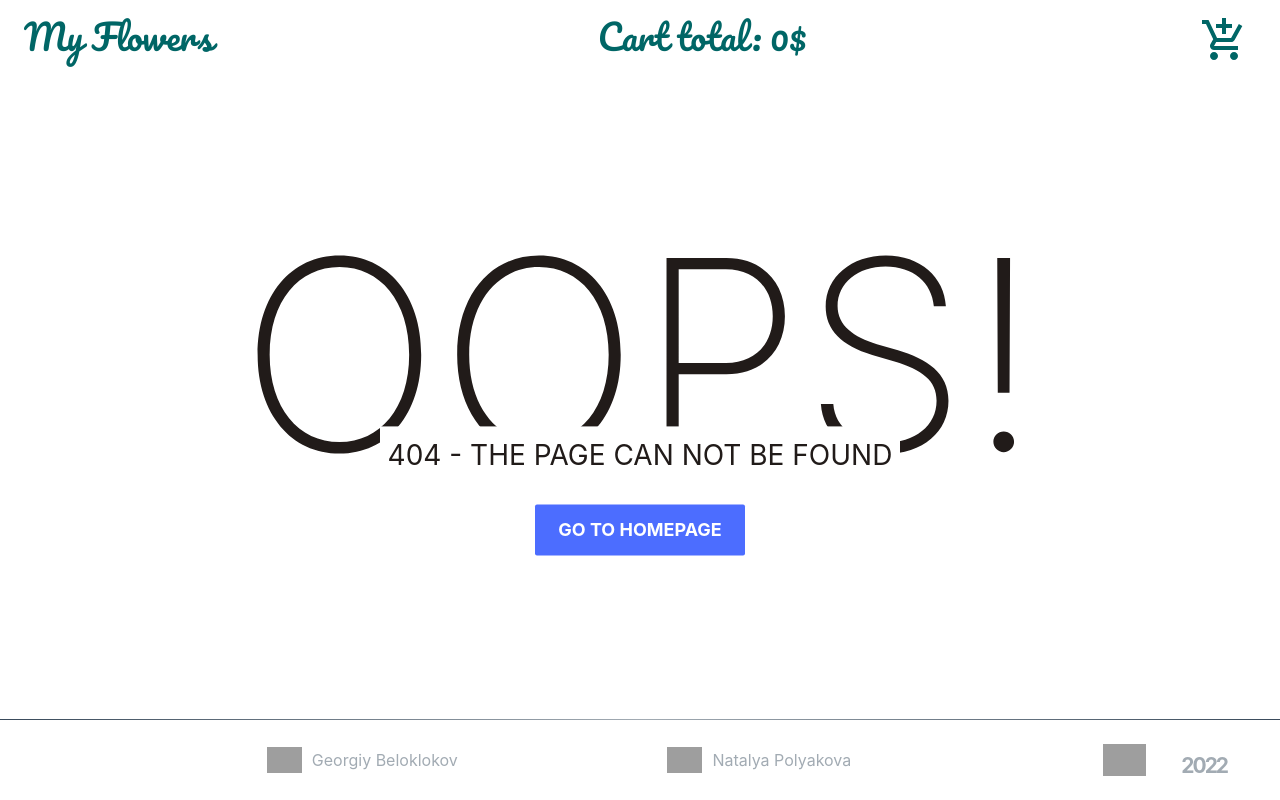
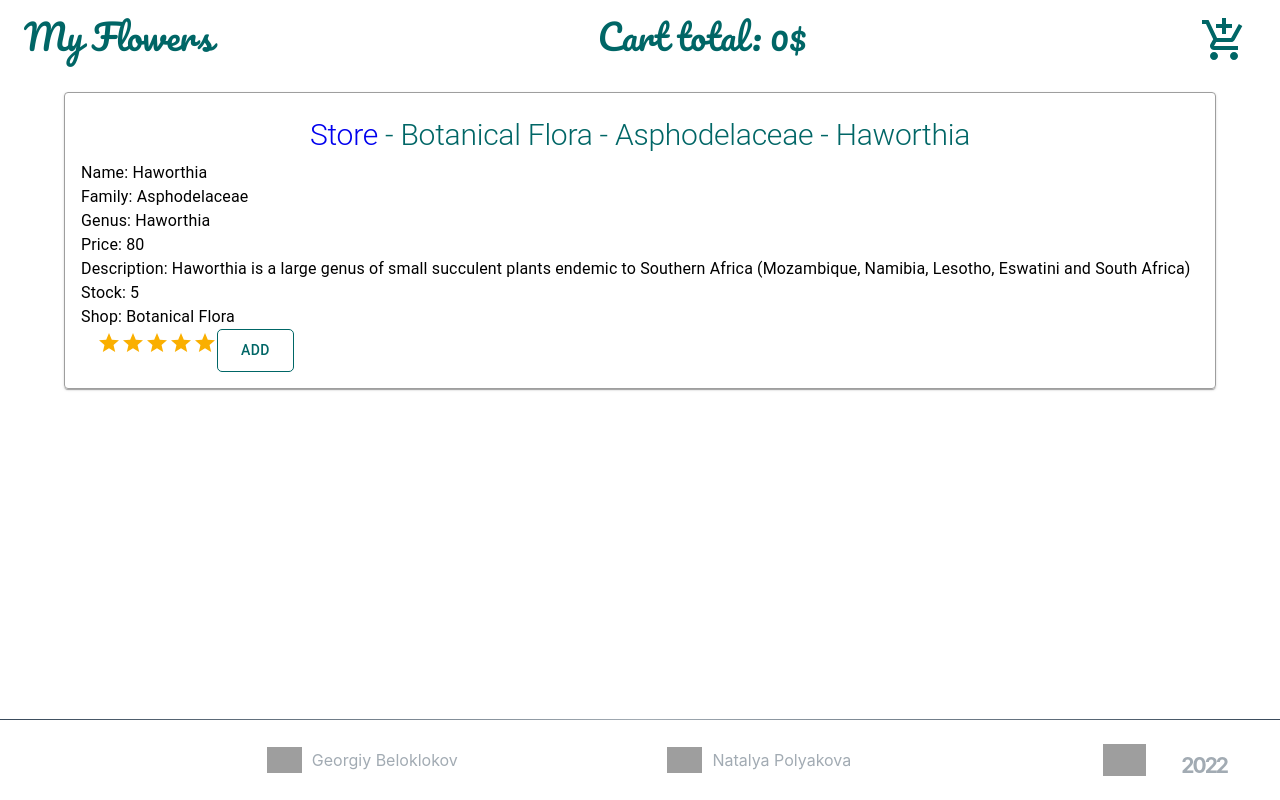
Before and after one commit to Skave-a/online-store, a React (Create React App) app: page /1/Haworthia in a window 1280 px wide. Before the commit this address had no page. Built offline with nearby package versions, Linux system fonts and the light colour scheme; grey boxes are pictures that could not be loaded.

Commit message:
feat: added route sungle page

```diff
--- a/src/App.tsx
+++ b/src/App.tsx
@@ -6,6 +6,7 @@ import Page404 from './components/Pages/Page404/Page404';
 import Main from './components/modules/Main/Main';
 import Cart from './components/Pages/Cart/Cart';
 import { FlowersType } from './components/types/types';
+import SinglePage from './components/Pages/SinglePage/SinglePage';
 
 function App() {
   const [cart, setCart] = useState<FlowersType[]>(() => {
@@ -53,6 +54,17 @@ function App() {
           }
         />
         {/* <Route path="/anyPage" element={< AnyPage/>} /> */}
+        <Route
+          path={`/:id/:name`}
+          element={
+            <SinglePage
+              setCart={setCart}
+              cart={cart}
+              totalQuantity={totalQuantity}
+              setTotalQuantity={setTotalQuantity}
+            />
+          }
+        />
         <Route path="*" element={<Page404 />} />
       </Routes>
       <Footer />
--- /dev/null
+++ b/src/components/Pages/SinglePage/SinglePage.tsx
@@ -0,0 +1,82 @@
+import { flowersData } from '../../../data/data';
+import { Link, useParams } from 'react-router-dom';
+import { Box, Container, Rating, Typography } from '@mui/material';
+import { SERVICE_MESSAGES } from '../../utils/constants';
+import { FlowersType } from '../../types/types';
+import { ButtonCard } from '../../modules/ButtonCard/ButtonCard';
+
+interface ISinglePage {
+  setCart: (arg0: FlowersType[]) => void;
+  cart: FlowersType[];
+  setTotalQuantity: (arg0: number) => void;
+  totalQuantity: number;
+}
+
+export default function SinglePage(props: ISinglePage) {
+  const { id } = useParams();
+  const idet = Number(id) - 1;
+  return (
+    <Container sx={{ mt: '20px' }}>
+      <Box
+        sx={{
+          border: 1,
+          borderColor: 'grey.500',
+          borderRadius: 1,
+          marginBottom: 2,
+          p: 2,
+          boxShadow: 1,
+        }}
+      >
+        <Typography
+          variant="h2"
+          fontSize={30}
+          fontFamily={`font-family: sans-serif`}
+          color="#006666"
+          margin={1}
+          noWrap
+          textAlign={'center'}
+        >
+          <Link to={'/'} style={{ textDecoration: 'none' }}>
+            {SERVICE_MESSAGES.store}
+          </Link>
+          - {flowersData[idet].shop} - {flowersData[idet].family} - {flowersData[idet].name}
+        </Typography>
+        <Typography>
+          {SERVICE_MESSAGES.name} {flowersData[idet].name}
+        </Typography>
+        <Typography>
+          {SERVICE_MESSAGES.family} {flowersData[idet].family}
+        </Typography>
+        <Typography>
+          {SERVICE_MESSAGES.genus} {flowersData[idet].genus}
+        </Typography>
+        <Typography>
+          {SERVICE_MESSAGES.price} {flowersData[idet].price}
+        </Typography>
+        <Typography>
+          {SERVICE_MESSAGES.description} {flowersData[idet].description}
+        </Typography>
+        <Typography>
+          {SERVICE_MESSAGES.stock} {flowersData[idet].stock}
+        </Typography>
+        <Typography>
+          {SERVICE_MESSAGES.shop} {flowersData[idet].shop}
+        </Typography>
+        <Rating
+          name="half-rating-read"
+          defaultValue={flowersData[idet].rating}
+          precision={0.5}
+          readOnly
+          sx={{ padding: '0 0 10px 16px' }}
+        />
+        <ButtonCard
+          cards={flowersData[idet]}
+          setCart={props.setCart}
+          cart={props.cart}
+          totalQuantity={props.totalQuantity}
+          setTotalQuantity={props.setTotalQuantity}
+        />
+      </Box>
+    </Container>
+  );
+}
--- /dev/null
+++ b/src/components/modules/ButtonCard/ButtonCard.tsx
@@ -0,0 +1,52 @@
+import { Button } from '@mui/material';
+import { FlowersType } from '../../types/types';
+import { MouseEvent, useEffect, useState } from 'react';
+import { btnSX, BUTTONS } from '../../utils/constants';
+
+interface Icards {
+  cards: FlowersType;
+  setCart: (arg0: FlowersType[]) => void;
+  cart: FlowersType[];
+  setTotalQuantity: (arg0: number) => void;
+  totalQuantity: number;
+}
+
+export const ButtonCard = (props: Icards) => {
+  const [inCart, setInCart] = useState(false);
+
+  const buttonHandler = (e: MouseEvent<HTMLButtonElement>) => {
+    e.stopPropagation();
+    const isEqual = props.cart.some((item) => item.id === props.cards.id);
+    if (!isEqual) {
+      props.setCart([...props.cart, props.cards]);
+      props.setTotalQuantity(props.totalQuantity + 1);
+      setInCart(true);
+    }
+    if (e.currentTarget.textContent === BUTTONS.delete) {
+      const isEqual = props.cart.some((item) => item.id === props.cards.id);
+      if (isEqual) {
+        props.setCart(props.cart.filter((item: FlowersType) => item.id !== props.cards.id));
+        props.setTotalQuantity(props.totalQuantity - 1);
+        setInCart(false);
+      }
+    }
+  };
+
+  useEffect(() => {
+    const isEqual = props.cart.some((item) => item.id === props.cards.id);
+    if (isEqual) {
+      setInCart(true);
+    }
+  }, []);
+
+  return (
+    <Button
+      onClick={(e) => {
+        buttonHandler(e);
+      }}
+      sx={btnSX}
+    >
+      {inCart ? BUTTONS.delete : BUTTONS.add}
+    </Button>
+  );
+};
--- a/src/components/modules/Cards/CardItem.tsx
+++ b/src/components/modules/Cards/CardItem.tsx
@@ -2,10 +2,9 @@ import Card from '@mui/material/Card';
 import CardContent from '@mui/material/CardContent';
 import CardMedia from '@mui/material/CardMedia';
 import Typography from '@mui/material/Typography';
-import { Box, Button, CardActionArea, Grid, Rating } from '@mui/material';
+import { Box, CardActionArea, Rating } from '@mui/material';
 import { FlowersType } from '../../types/types';
-import { MouseEvent, useEffect, useState } from 'react';
-import { BUTTONS } from '../../utils/constants';
+import { ButtonCard } from '../ButtonCard/ButtonCard';
 
 interface Icards {
   key: number | undefined;
@@ -18,18 +17,6 @@ interface Icards {
   totalQuantity: number;
 }
 
-const btnSX = {
-  border: '1px solid #006666',
-  color: '#006666',
-  padding: '8px 23px',
-  borderRadius: '5px',
-  transition: 'all 0.5s',
-  '&:hover': {
-    color: 'white',
-    backgroundColor: '#006666',
-  },
-};
-
 const priceBoxSX = {
   display: 'flex',
   padding: '0 16px',
@@ -39,43 +26,7 @@ const priceBoxSX = {
 
 export const CardItem = (props: Icards) => {
   const { name, price, rating, description, photos } = props.cards;
-  let gridVar = props.isGrid;
-  if (props.isGridQuery) {
-    gridVar = props.isGridQuery;
-  }
-  let md = 4;
-  if (gridVar === 'true') {
-    md = 6;
-  }
-  const [inCart, setInCart] = useState(false);
-
-  const buttonHandler = (e: MouseEvent<HTMLButtonElement>) => {
-    e.stopPropagation();
-    const isEqual = props.cart.some((item) => item.id === props.cards.id);
-    if (!isEqual) {
-      props.setCart([...props.cart, props.cards]);
-      props.setTotalQuantity(props.totalQuantity + 1);
-      setInCart(true);
-    }
-    if (e.currentTarget.textContent === BUTTONS.delete) {
-      const isEqual = props.cart.some((item) => item.id === props.cards.id);
-      if (isEqual) {
-        props.setCart(props.cart.filter((item: FlowersType) => item.id !== props.cards.id));
-        props.setTotalQuantity(props.totalQuantity - 1);
-        setInCart(false);
-      }
-    }
-  };
-
-  useEffect(() => {
-    const isEqual = props.cart.some((item) => item.id === props.cards.id);
-    if (isEqual) {
-      setInCart(true);
-    }
-  }, []);
-
   return (
-    <Grid item xs={12} md={md} sm={6}>
     <Card>
       <CardActionArea component="span">
         <CardMedia
@@ -106,14 +57,13 @@ export const CardItem = (props: Icards) => {
         </CardContent>
         <Box sx={priceBoxSX}>
           <Typography>{price}$</Typography>
-            <Button
-              onClick={(e) => {
-                buttonHandler(e);
-              }}
-              sx={btnSX}
-            >
-              {inCart ? BUTTONS.delete : BUTTONS.add}
-            </Button>
+          <ButtonCard
+            cards={props.cards}
+            setCart={props.setCart}
+            cart={props.cart}
+            totalQuantity={props.totalQuantity}
+            setTotalQuantity={props.setTotalQuantity}
+          />
         </Box>
         <Rating
           name="half-rating-read"
@@ -124,6 +74,5 @@ export const CardItem = (props: Icards) => {
         />
       </CardActionArea>
     </Card>
-    </Grid>
   );
 };
--- a/src/components/modules/Cards/CardList.tsx
+++ b/src/components/modules/Cards/CardList.tsx
@@ -1,6 +1,8 @@
 import { Grid } from '@mui/material';
 import Typography from '@mui/material/Typography';
+import { Link } from 'react-router-dom';
 import { FlowersType } from '../../types/types';
+import { SERVICE_MESSAGES } from '../../utils/constants';
 import { CardItem } from './CardItem';
 
 interface ICardList {
@@ -23,13 +25,23 @@ export const CardList = (props: ICardList) => {
         style={{ textAlign: 'center', color: '#006666' }}
         fontFamily={`'Pacifico', cursive`}
       >
-        Plants not found! Please change your search parameters
+        {SERVICE_MESSAGES.dontFound}
       </Typography>
     );
+  }
+  let gridVar = props.isGrid;
+  if (props.isGridQuery) {
+    gridVar = props.isGridQuery;
+  }
+  let md = 4;
+  if (gridVar === 'true') {
+    md = 6;
   }
   return (
     <Grid container spacing={2} sx={{ maxWidth: '1000px', mb: 15 }}>
       {props.cards.map((item) => (
+        <Grid item xs={12} md={md} sm={6}>
+          <Link to={`/${item.id}/${item.name}`} key={item.id} style={{ textDecoration: 'none' }}>
             <CardItem
               key={item.id}
               cards={item}
@@ -40,6 +52,8 @@ export const CardList = (props: ICardList) => {
               totalQuantity={props.totalQuantity}
               setTotalQuantity={props.setTotalQuantity}
             />
+          </Link>
+        </Grid>
       ))}
     </Grid>
   );
--- a/src/components/modules/Filter/FilterSide.tsx
+++ b/src/components/modules/Filter/FilterSide.tsx
@@ -11,6 +11,7 @@ import {
   arrShop,
   arrShopNoSet,
   arrStock,
+  SERVICE_MESSAGES,
 } from '../../utils/constants';
 import FilterDuoSlider from './FilterDuoSlider';
 
@@ -86,7 +87,7 @@ export const FilterSide = ({
         />
       </Box>
       <Box sx={boxFilterStyle}>
-        <Typography sx={{ fontSize: '24px' }}>Family</Typography>
+        <Typography sx={{ fontSize: '24px' }}>{SERVICE_MESSAGES.family}</Typography>
         <FilterCheckbox
           setFil={{ ...filter, familyFilter: checkedFamily }}
           setFilter={setFilter}
@@ -103,7 +104,7 @@ export const FilterSide = ({
         />
       </Box>
       <Box sx={boxFilterStyle}>
-        <Typography sx={{ fontSize: '24px' }}>Shop</Typography>
+        <Typography sx={{ fontSize: '24px' }}>{SERVICE_MESSAGES.shop}</Typography>
         <FilterCheckbox
           setFil={{ ...filter, familyFilter: checkedShop }}
           setFilter={setFilter}
@@ -120,7 +121,7 @@ export const FilterSide = ({
         />
       </Box>
       <Box sx={boxFilterStyle}>
-        <Typography sx={{ fontSize: '24px' }}>Price</Typography>
+        <Typography sx={{ fontSize: '24px' }}>{SERVICE_MESSAGES.price}</Typography>
         <FilterDuoSlider
           listOfFilter={listPrice}
           setFil={{ ...filter, priceFilter: checkedPrice }}
@@ -134,7 +135,7 @@ export const FilterSide = ({
         />
       </Box>
       <Box sx={boxFilterStyle}>
-        <Typography sx={{ fontSize: '24px' }}>Stock</Typography>
+        <Typography sx={{ fontSize: '24px' }}>{SERVICE_MESSAGES.stock}</Typography>
         <FilterDuoSlider
           listOfFilter={listStock}
           setFil={{ ...filter, stockFilter: checkedStock }}
--- a/src/components/utils/constants.ts
+++ b/src/components/utils/constants.ts
@@ -26,6 +26,7 @@ export const HEADER_MESSAGES = {
 export const SERVICE_MESSAGES = {
   goToBuy: 'Go to buy',
   cartEmpty: 'Cart empty',
+  dontFound: 'Plants not found! Please change your search parameters',
   numberOfProduct: ' №:',
   name: 'Name:',
   family: 'Family:',
@@ -38,6 +39,10 @@ export const SERVICE_MESSAGES = {
   total: 'Total:',
   add: 'Add',
   drop: 'Drop',
+  price: 'Price:',
+  description: 'Description:',
+  shop: 'Shop:',
+  store: 'Store ',
 };
 
 export const PROMO = {
@@ -88,3 +93,15 @@ export const styleCartModal = {
   p: 3,
   justifyContent: 'space-between',
 };
+
+export const btnSX = {
+  border: '1px solid #006666',
+  color: '#006666',
+  padding: '8px 23px',
+  borderRadius: '5px',
+  transition: 'all 0.5s',
+  '&:hover': {
+    color: 'white',
+    backgroundColor: '#006666',
+  },
+};
```
Lines whose indentation alone changed are shown as unchanged.
